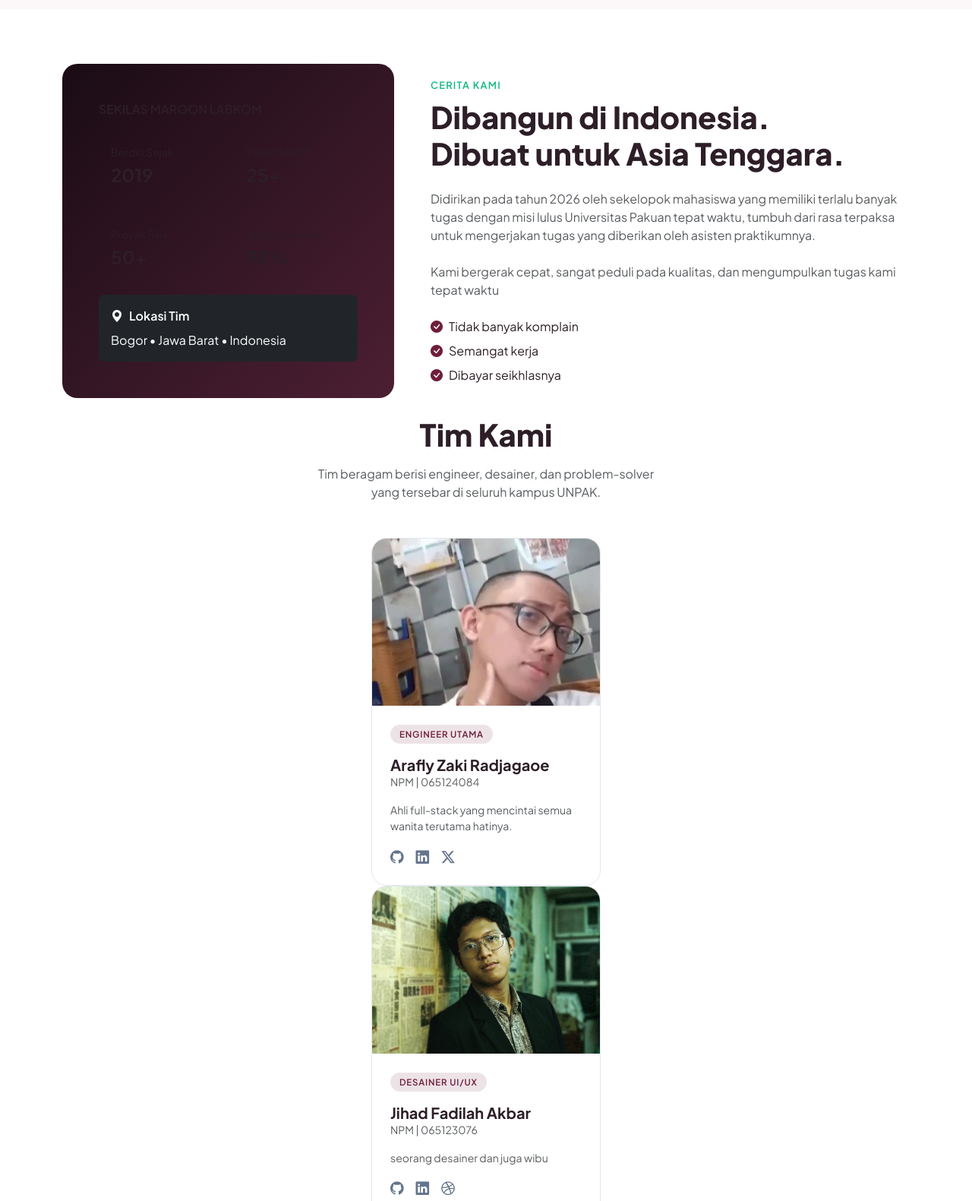
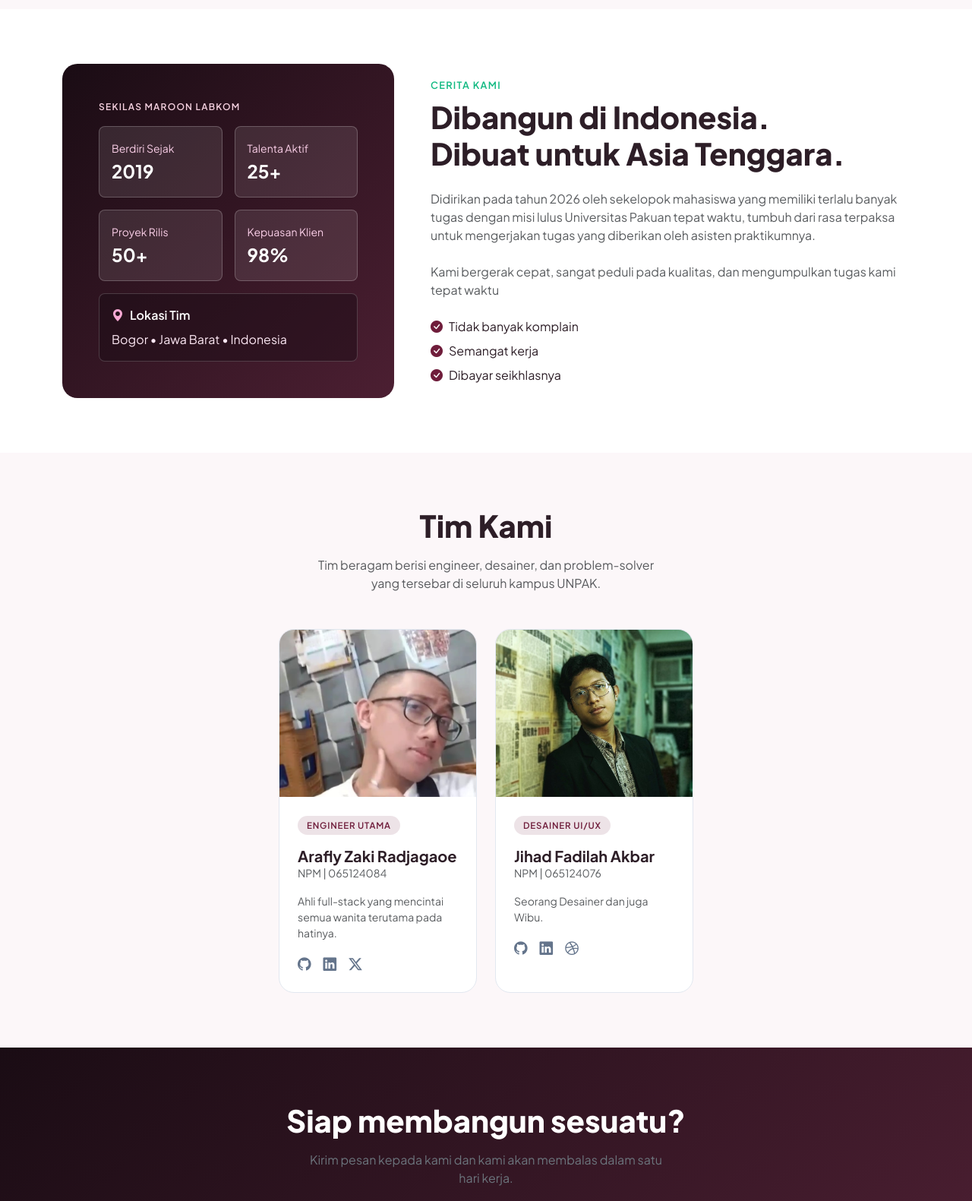
Before and after one commit to AzerKener/SE-Pertemuan-5, a plain HTML site: page index.html in a window 1280 px wide. Shown: the part 1300-2881 px from the top of the page at 76% size. Drawn offline with nearby package versions, Linux system fonts and the light colour scheme.

Commit message:
fix foto profil

```diff
--- a/index.html
+++ b/index.html
@@ -167,42 +167,42 @@
         <div class="col-lg-5">
           <div class="about-img-wrap">
             <div class="w-100 p-4 p-md-5">
-              <p class="text-uppercase fw-semibold mb-3">
+              <p class="text-uppercase fw-semibold mb-3" style="color:#f5d0df; font-size:0.75rem; letter-spacing:0.1em;">
                 Sekilas Maroon Labkom
               </p>
 
               <div class="row g-3 mb-3">
                 <div class="col-6">
-                  <div class="h-100 rounded-3 p-3">
-                    <small>Berdiri Sejak</small>
-                    <p class="fw-bold mb-0 fs-4">2019</p>
+                  <div class="h-100 rounded-3 p-3" style="background:rgba(255,255,255,0.1); border:1px solid rgba(255,255,255,0.22);">
+                    <small style="color:#fbcfe8;">Berdiri Sejak</small>
+                    <p class="text-white fw-bold mb-0 fs-4">2019</p>
                   </div>
                 </div>
                 <div class="col-6">
-                  <div class="h-100 rounded-3 p-3">
-                    <small>Talenta Aktif</small>
-                    <p class="fw-bold mb-0 fs-4">25+</p>
+                  <div class="h-100 rounded-3 p-3" style="background:rgba(255,255,255,0.1); border:1px solid rgba(255,255,255,0.22);">
+                    <small style="color:#fbcfe8;">Talenta Aktif</small>
+                    <p class="text-white fw-bold mb-0 fs-4">25+</p>
                   </div>
                 </div>
                 <div class="col-6">
-                  <div class="h-100 rounded-3 p-3">
-                    <small>Proyek Rilis</small>
-                    <p class="fw-bold mb-0 fs-4">50+</p>
+                  <div class="h-100 rounded-3 p-3" style="background:rgba(255,255,255,0.1); border:1px solid rgba(255,255,255,0.22);">
+                    <small style="color:#fbcfe8;">Proyek Rilis</small>
+                    <p class="text-white fw-bold mb-0 fs-4">50+</p>
                   </div>
                 </div>
                 <div class="col-6">
-                  <div class="h-100 rounded-3 p-3">
-                    <small>Kepuasan Klien</small>
-                    <p class="fw-bold mb-0 fs-4">98%</p>
+                  <div class="h-100 rounded-3 p-3" style="background:rgba(255,255,255,0.1); border:1px solid rgba(255,255,255,0.22);">
+                    <small style="color:#fbcfe8;">Kepuasan Klien</small>
+                    <p class="text-white fw-bold mb-0 fs-4">98%</p>
                   </div>
                 </div>
               </div>
 
-              <div class="rounded-3 p-3 bg-dark">
+              <div class="rounded-3 p-3" style="background:rgba(26,12,20,0.45); border:1px solid rgba(255,255,255,0.18);">
                 <p class="mb-2 text-white fw-semibold">
-                  <i class="bi bi-geo-alt-fill me-2" ></i>Lokasi Tim
+                  <i class="bi bi-geo-alt-fill me-2" style="color:#f9a8d4;"></i>Lokasi Tim
                 </p>
-                <p class="mb-0 text-white">Bogor • Jawa Barat • Indonesia</p>
+                <p class="mb-0" style="color:#fce7f3;">Bogor • Jawa Barat • Indonesia</p>
               </div>
             </div>
           </div>
@@ -239,7 +239,13 @@
 
       </div>
     </div>
+  </section>
 
+  <!-- ═══════════════════════════════════════════════════
+       TEAM
+  ════════════════════════════════════════════════════ -->
+  <section id="team" class="py-5">
+    <div class="container py-4">
 
       <div class="text-center mb-5">
         <h2 class="fw-800 fs-1 mb-3" style="font-weight: 800;">Tim Kami</h2>
@@ -263,7 +269,7 @@
               <h5 class="fw-700 mb-0 mt-2" style="font-weight:700;">Arafly Zaki Radjagaoe</h5>
               <p class="text-muted small mb-3">NPM | 065124084</p>
               <p class="text-muted small mb-3">
-                Ahli full-stack yang mencintai semua wanita terutama hatinya.
+                Ahli full-stack yang mencintai semua wanita terutama pada hatinya.
               </p>
               <div class="d-flex gap-3">
                 <a href="#" class="social-link"><i class="bi bi-github"></i></a>
@@ -273,23 +279,21 @@
             </div>
           </div>
         </div>
-      </div>
 
-      <div class="row g-4 justify-content-center">
         <div class="col-md-6 col-lg-3">
           <div class="team-card bg-white h-100">
             <div class="photo-wrap">
               <img
                 src="images/jihad.jpeg"
-                alt="gambar"
+                alt="ari"
               />
             </div>
             <div class="p-4">
               <span class="role-badge mb-2">Desainer UI/UX</span>
               <h5 class="fw-700 mb-0 mt-2" style="font-weight:700;">Jihad Fadilah Akbar</h5>
-              <p class="text-muted small mb-3">NPM | 065123076</p>
+              <p class="text-muted small mb-3">NPM | 065124076</p>
               <p class="text-muted small mb-3">
-                seorang desainer dan juga wibu
+              Seorang Desainer dan juga Wibu.
               </p>
               <div class="d-flex gap-3">
                 <a href="#" class="social-link"><i class="bi bi-github"></i></a>
@@ -303,7 +307,43 @@
     </div>
   </section>
 
+  <!-- ═══════════════════════════════════════════════════
+       CONTACT
+  ════════════════════════════════════════════════════ -->
+  <section id="contact" class="py-5" style="background: linear-gradient(135deg, #1a0c14, #4c1f32);">
+    <div class="container py-4 text-center">
+      <h2 class="fw-800 fs-1 text-white mb-3" style="font-weight: 800;">
+        Siap membangun sesuatu?
+      </h2>
+      <p class="text-secondary mb-4 mx-auto" style="max-width: 480px;">
+        Kirim pesan kepada kami dan kami akan membalas dalam satu hari kerja.
+      </p>
+      <a href="mailto:hello@maroonlabkom.id" class="btn btn-brand btn-lg px-5">
+        <i class="bi bi-envelope me-2"></i>hello@maroonlabkom.id
+      </a>
+    </div>
+  </section>
 
+  <!-- ═══════════════════════════════════════════════════
+       FOOTER
+  ════════════════════════════════════════════════════ -->
+  <footer class="py-4">
+    <div class="container">
+      <div class="row align-items-center gy-3">
+        <div class="col-md-4">
+          <span class="footer-brand">Labkom<span>Maroon</span></span>
+        </div>
+        <div class="col-md-4 text-md-center">
+          <small>&copy; 2026 Maroon Labkom.</small>
+        </div>
+        <div class="col-md-4 text-md-end d-flex justify-content-md-end gap-3">
+          <a href="#"><i class="bi bi-github fs-5"></i></a>
+          <a href="#"><i class="bi bi-linkedin fs-5"></i></a>
+          <a href="#"><i class="bi bi-twitter-x fs-5"></i></a>
+          <a href="#"><i class="bi bi-instagram fs-5"></i></a>
+        </div>
+      </div>
+    </div>
   </footer>
 
   <!-- Bootstrap 5 JS -->
```
